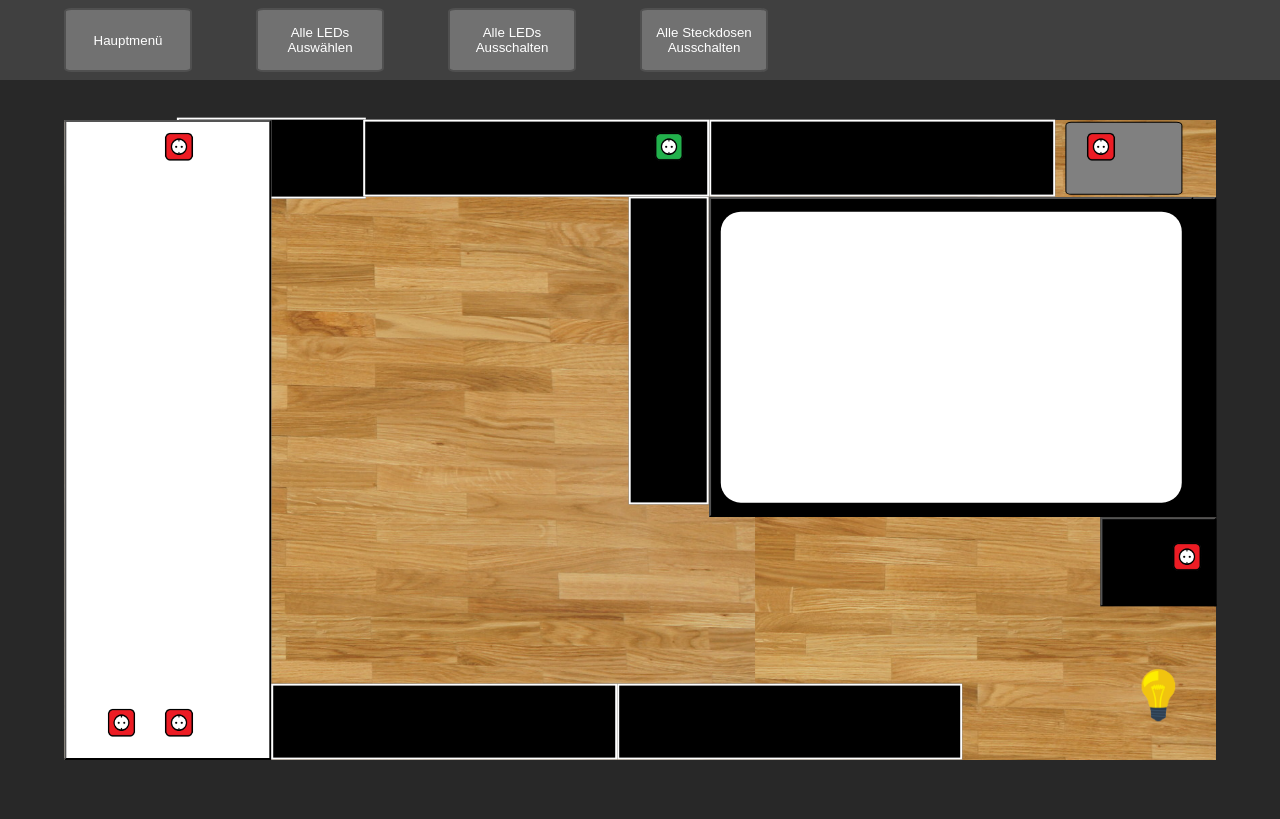
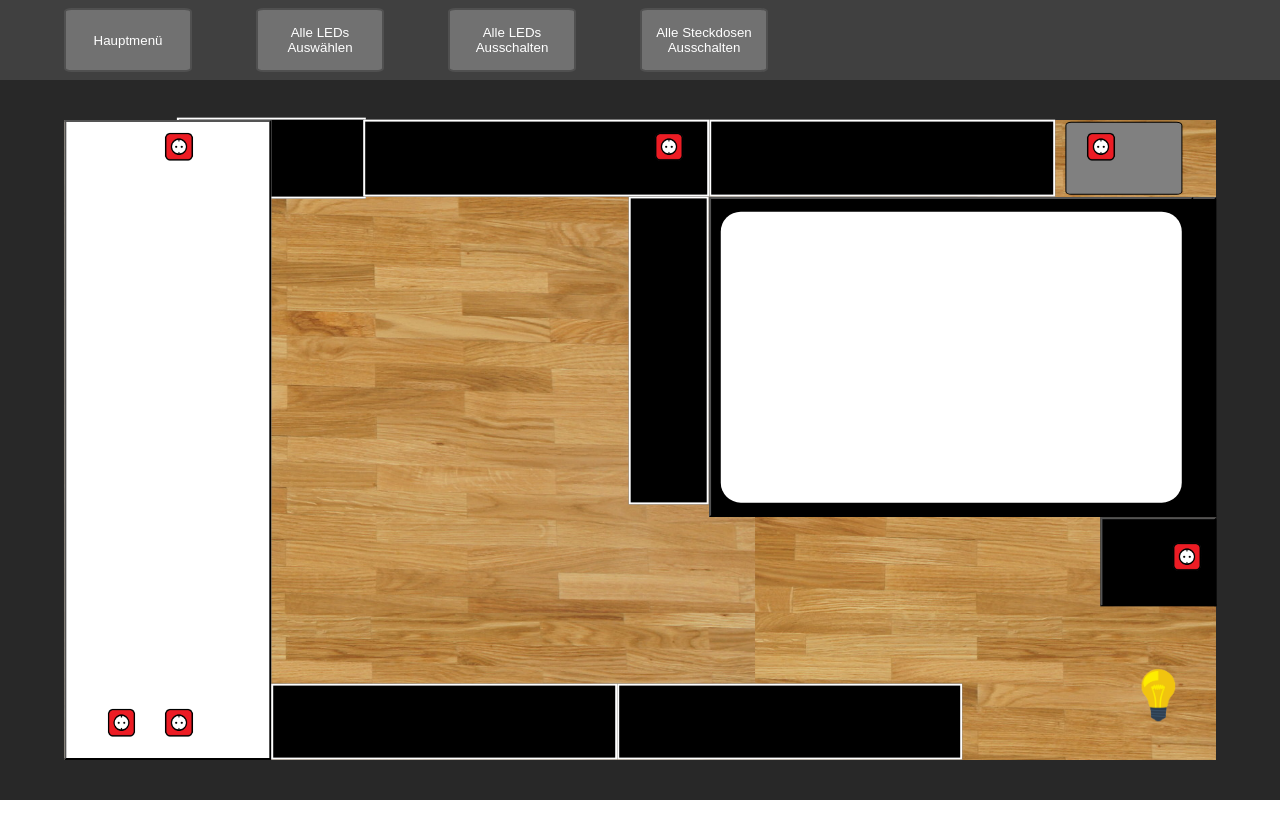
Before and after one commit to RepublicCody/webinterface, a PHP site: page /zimmer.php in a window 1280 px wide. Run offline with PHP 8.4, Linux system fonts and the light colour scheme; data that the repository does not hold is empty.

Commit message:
das mit globales und session wird wohl nix

```diff
--- a/LEDWebinterface/steckdosen.php
+++ b/LEDWebinterface/steckdosen.php
@@ -37,7 +37,6 @@ if(isset($_POST['allesteckdosenaus'])) {
 function send_steckdose ($frequenz, $nummer, $zustand){
     echo 'Ich rede mit der Steckdose: '. $frequenz . ' ' .$nummer . ' ' . $zustand;
     exec("bash /var/www/html/scripts/steckdosen.sh ". $frequenz . ' ' .$nummer . ' ' . $zustand);
-    exec("bash /var/www/html/scripts/steckdosen.sh ". $frequenz . ' ' .$nummer . ' ' . $zustand);
     $output = exec("bash /var/www/html/scripts/steckdosen.sh ". $frequenz . ' ' .$nummer . ' ' . $zustand);
     echo $output;
 }
@@ -45,9 +44,9 @@ function send_steckdose ($frequenz, $nummer, $zustand){
 
 function steckdose_zustand($value){
     if($value == 0){
-        $_SESSION['steckdosenzustand'][$value] = 1;
+        //$GLOBALS['steckdosenzustand'][$value] = 1;
     }else {
-        $_SESSION['steckdosenzustand'][$value] = 0;
+        //$GLOBALS['steckdosenzustand'][$value] = 0;
     }
 }
 
--- a/LEDWebinterface/zimmer.php
+++ b/LEDWebinterface/zimmer.php
@@ -6,22 +6,13 @@
  * Time: 14:59
  */
 
-    session_start();
-
-    $_SESSION['steckdosenzustand'] = array(0, 0, 1, 0, 0, 0);
-
-    echo "  Zustand 0 = ".$_SESSION['steckdosenzustand'][0] . "   ";
-
     function steckdose_background($value){
-        if($_SESSION['steckdosenzustand'][$value] == 0){
+        if($GLOBALS['steckdosenzustand'][$value] == 0){
             echo "class='steckdosedivaus'";
         }else {
             echo "class='steckdosedivan'";
         }
     }
-
-
-
 
 
 ?>
@@ -64,12 +55,12 @@
         </form>
 
         <form action="steckdosen.php" method="post">
-            <button id="steckdose_0" name="steckdose[]" value="11111 0 <?php echo $_SESSION['steckdosenzustand'][0]?>" class="steckdose"><div <?php steckdose_background(0)?>></div></button>
-            <button id="steckdose_1" name="steckdose[]" value="11111 1 <?php echo $_SESSION['steckdosenzustand'][1]?>" class="steckdose"><div <?php steckdose_background(1)?>></div></button>
-            <button id="steckdose_2" name="steckdose[]" value="11111 2 <?php echo $_SESSION['steckdosenzustand'][2]?>" class="steckdose"><div <?php steckdose_background(2)?>></div></button>
-            <button id="steckdose_3" name="steckdose[]" value="11111 3 <?php echo $_SESSION['steckdosenzustand'][3]?>" class="steckdose"><div <?php steckdose_background(3)?>></div></button>
-            <button id="steckdose_4" name="steckdose[]" value="11111 4 <?php echo $_SESSION['steckdosenzustand'][4]?>" class="steckdose"><div <?php steckdose_background(4)?>></div></button>
-            <button id="steckdose_5" name="steckdose[]" value="11111 5 <?php echo $_SESSION['steckdosenzustand'][5]?>" class="steckdose"><div <?php steckdose_background(5)?>></div></button>
+            <button id="steckdose_0" name="steckdose[]" value="11111 0 <?php echo $GLOBALS['steckdosenzustand'][0]?>" class="steckdose"><div <?php steckdose_background(0)?>></div></button>
+            <button id="steckdose_1" name="steckdose[]" value="11111 1 <?php echo $GLOBALS['steckdosenzustand'][1]?>" class="steckdose"><div <?php steckdose_background(1)?>></div></button>
+            <button id="steckdose_2" name="steckdose[]" value="11111 2 <?php echo $GLOBALS['steckdosenzustand'][2]?>" class="steckdose"><div <?php steckdose_background(2)?>></div></button>
+            <button id="steckdose_3" name="steckdose[]" value="11111 3 <?php echo $GLOBALS['steckdosenzustand'][3]?>" class="steckdose"><div <?php steckdose_background(3)?>></div></button>
+            <button id="steckdose_4" name="steckdose[]" value="11111 4 <?php echo $GLOBALS['steckdosenzustand'][4]?>" class="steckdose"><div <?php steckdose_background(4)?>></div></button>
+            <button id="steckdose_5" name="steckdose[]" value="11111 5 <?php echo $GLOBALS['steckdosenzustand'][5]?>" class="steckdose"><div <?php steckdose_background(5)?>></div></button>
         </form>
 
         <button id="regalbett" name="regalbett" value="regalbett"></button>
```
Also changed, not shown: LEDWebinterface/colorbar.php (deleted, +0 -56 lines), LEDWebinterface/index.php (added, +22 -0 lines).
